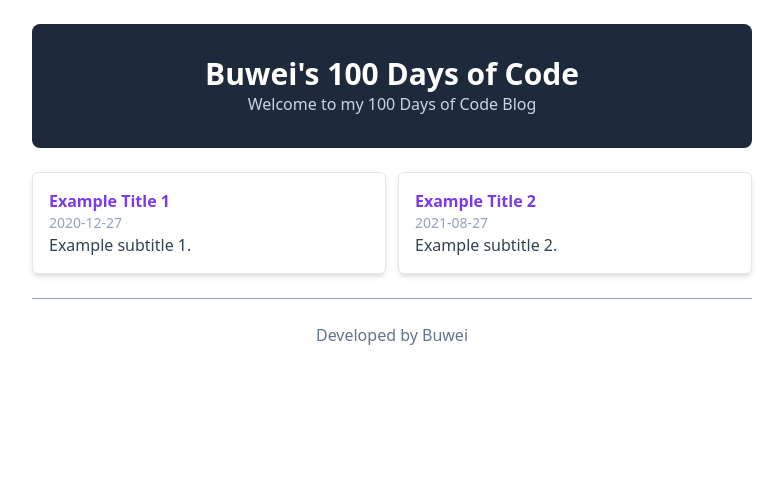
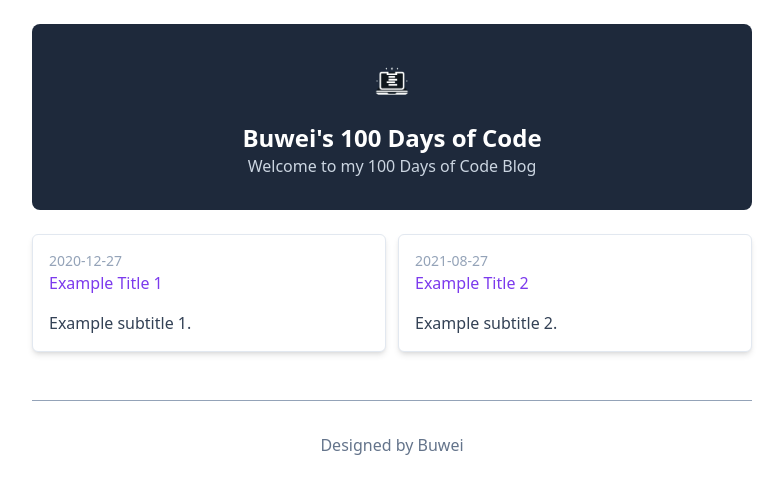
Before and after one commit to BuweiChen/buwei-100-days-of-code-blog, a Next.js app: page / in a window 1280 px wide. Shown: the top 494 px of the page, without its empty margins (248-1031 px from the left). Built offline with nearby package versions, Linux system fonts and the light colour scheme.

Commit message:
add styling to posts

```diff
--- a/app/layout.tsx
+++ b/app/layout.tsx
@@ -1,4 +1,5 @@
 import Link from "next/link";
+import Image from "next/image";
 import "../style/globals.css";
 
 export const metadata = {
@@ -13,8 +14,15 @@ export default function RootLayout({
   const header = (
     <header>
       <div className="text-center bg-slate-800 p-8 my-6 rounded-lg">
+        <Image
+          src="/blog-logo.png"
+          width={50}
+          height={50}
+          alt="blog logo"
+          className="mx-auto"
+        />
         <Link href="/">
-          <h1 className="text-3xl text-white font-bold">
+          <h1 className="text-2xl text-white font-bold mt-4">
             Buwei's 100 Days of Code
           </h1>
         </Link>
@@ -25,9 +33,9 @@ export default function RootLayout({
 
   const footer = (
     <footer>
-      <div className="border-t border-slate-400 mt-6 text-center text-slate-500">
+      <div className="border-t border-slate-400 mt-12 pt-2 text-center text-slate-500">
         <br />
-        <h3>Developed by Buwei</h3>
+        <h3>Designed by Buwei</h3>
       </div>
     </footer>
   );
--- a/app/posts/[slug]/page.tsx
+++ b/app/posts/[slug]/page.tsx
@@ -22,12 +22,16 @@ const PostPage = (props: any) => {
   const slug = props.params.slug;
   const post = getPostContent(slug);
   return (
-    <p>
-      <h1 className="text-2xl text-violet-600 font-bold">{post.data.title}</h1>
+    <div>
+      <div className="my-12 text-center">
+        <h1 className="text-2xl text-slate-600">{post.data.title}</h1>
+        <p className="text-slate-400 mt-2">{post.data.date}</p>
+      </div>
+
       <article className="prose lg:prose-xl">
         <Markdown>{post.content}</Markdown>
       </article>
-    </p>
+    </div>
   );
 };
 
--- a/components/PostPreview.tsx
+++ b/components/PostPreview.tsx
@@ -4,12 +4,10 @@ import { PostMetadata } from "./PostMetadata";
 const PostPreview = (props: PostMetadata) => {
   return (
     <div className="border border-slate-200 p-4 rounded-md shadow-md bg-white">
+      <p className="text-sm text-slate-400">{props.date}</p>
       <Link href={`/posts/${props.slug}`}>
-        <h2 className="font-bold text-violet-600 hover:underline">
-          {props.title}
-        </h2>
+        <h2 className=" text-violet-600 hover:underline mb-4">{props.title}</h2>
       </Link>
-      <p className="text-sm text-slate-400">{props.date}</p>
       <p className="text-slate-700">{props.subtitle}</p>
     </div>
   );
```
Also changed, not shown: public/blog-logo.png.
